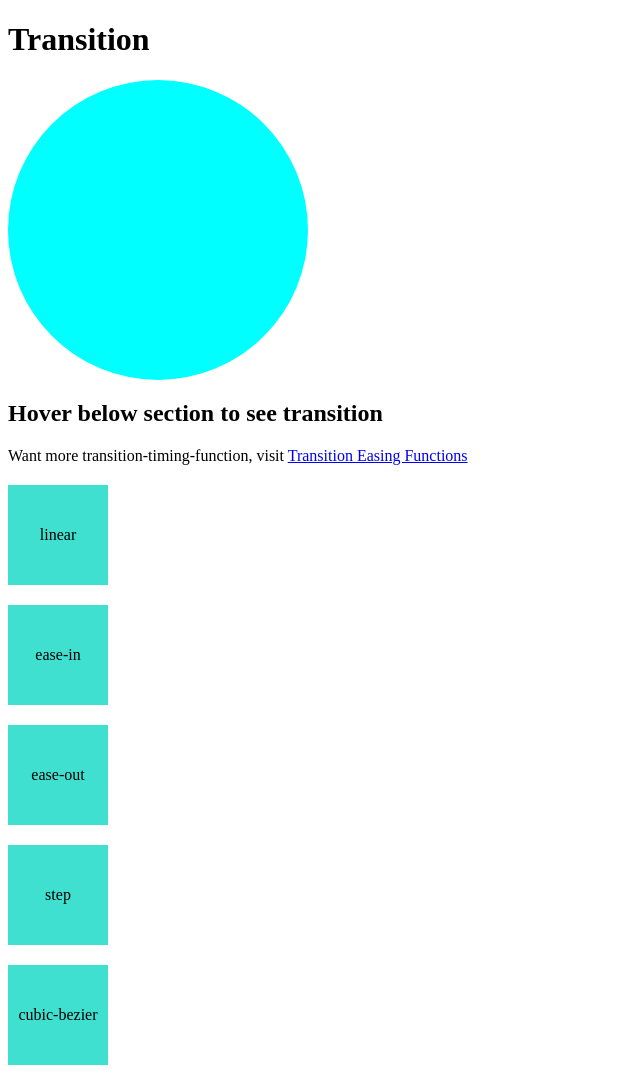
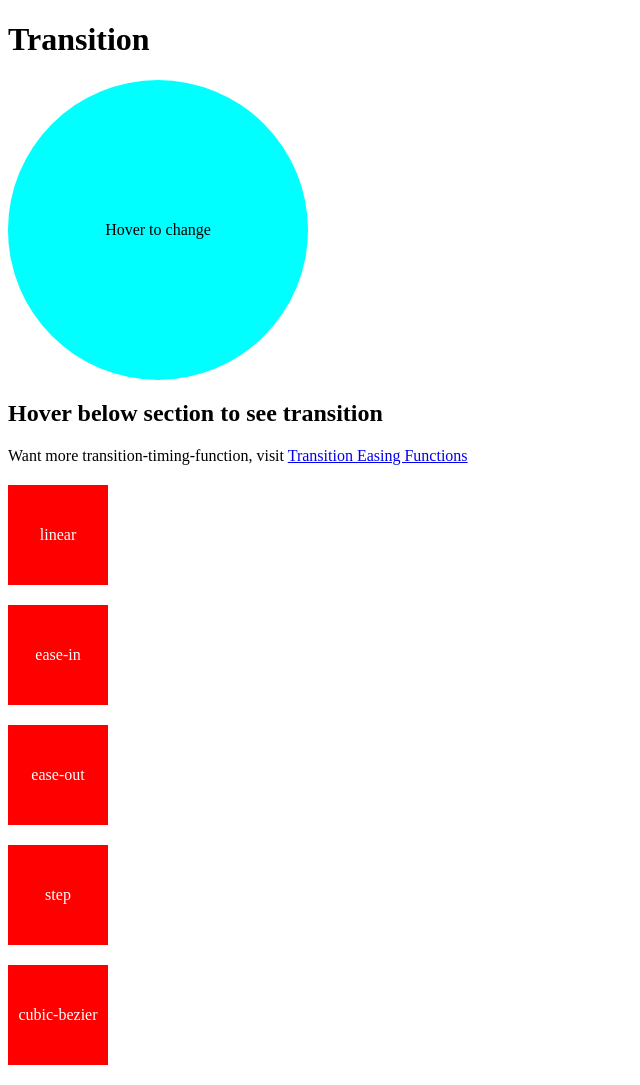
Before and after one commit to edwardnguyen225/web-bootcamp, a PHP site: page /transition.html in a window 1280 px wide. Shown: the whole page, without its empty margins (0-640 px from the left). Run offline with PHP 8.4, Linux system fonts and the light colour scheme.

Commit message:
update transition

```diff
--- a/css/transition/assets/css/transition.css
+++ b/css/transition/assets/css/transition.css
@@ -1,28 +1,34 @@
 .circle {
    width: 300px;
    height: 300px;
+   text-align: center;
+   vertical-align: middle;
+   line-height: 300px;
    background-color: cyan;
    border-radius: 50%;
    transition: 0.1s, background-color 0.5s;
 }
 
 .circle:hover {
+   color: white;
    background-color: darkcyan;
    border-radius: 0%;
 }
 
 .transition-timing-function div {
+   color: white;
    text-align: center;
    vertical-align: middle;
    line-height: 100px;
    width: 100px;
    height: 100px;
-   background-color: turquoise;
+   background-color: red;
    margin: 20px 0;
    transition: margin-left 3s;
 }
 
 .transition-timing-function:hover div {
+   background-color: green;
    margin-left: 300px;
 }
 
--- a/css/transition/transition.html
+++ b/css/transition/transition.html
@@ -11,7 +11,7 @@
    <body>
       <h1>Transition</h1>
 
-      <div class="circle"></div>
+      <div class="circle">Hover to change</div>
 
       <h2>Hover below section to see transition</h2>
       <p>Want more transition-timing-function, visit <a href="https://easings.net/">Transition Easing Functions</a></p>
```
